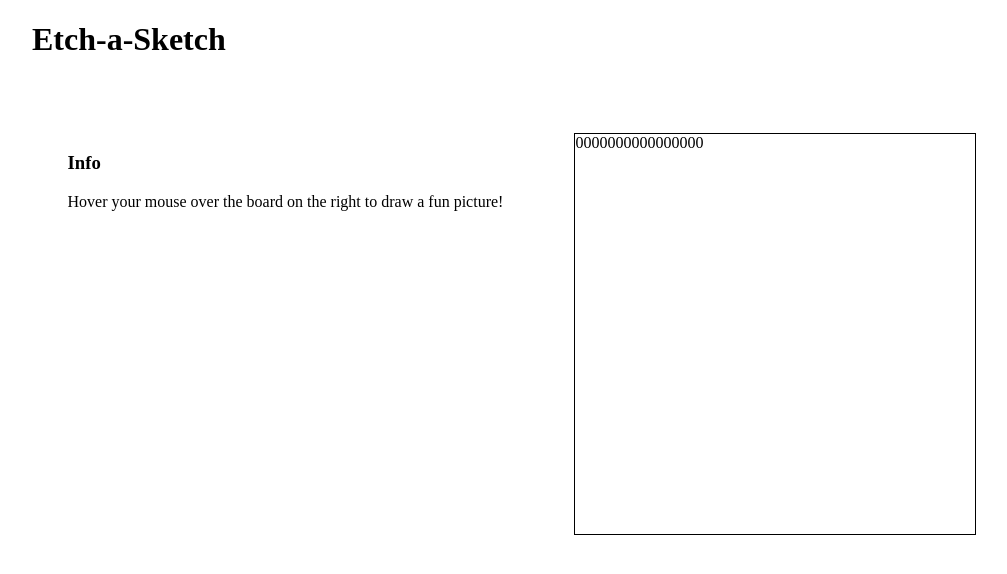
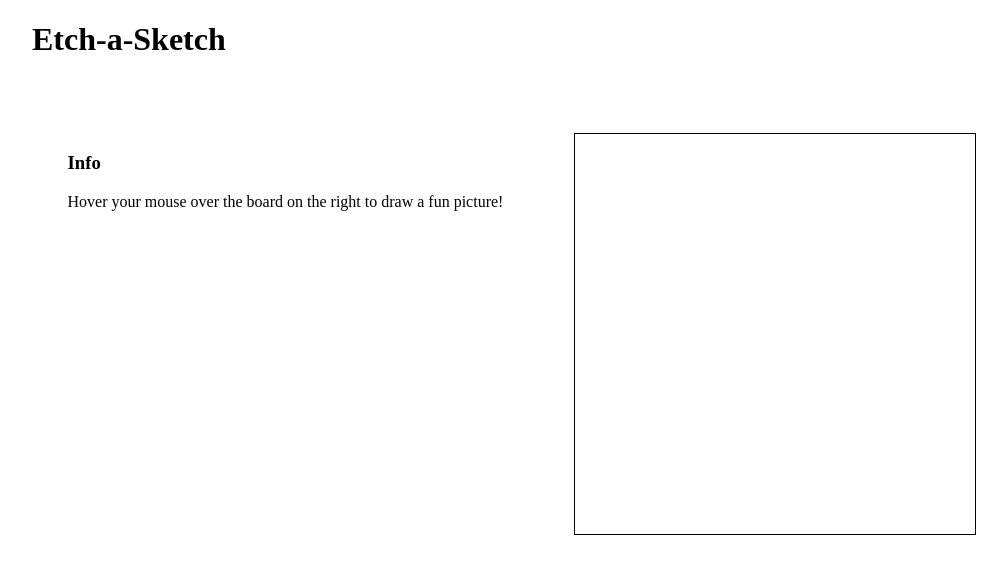
Before and after one commit to tunanocrust17/Etch-a-Sketch, a plain HTML site: page index.html in a window 1280 px wide. Shown: the whole page, without its empty margins (118-1125 px from the left). Drawn offline with Linux system fonts and the light colour scheme.

Commit message:
removed the placeholder divs that were used to test how the app drawing function and sizing styles were working

```diff
--- a/index.html
+++ b/index.html
@@ -15,24 +15,7 @@
                 <p>Hover your mouse over the board on the right to draw a fun picture!</p>
             </div>
             <div class="game">
-                <div class="container">
-                    <div class="box">0</div>
-                    <div class="box">0</div>
-                    <div class="box">0</div>
-                    <div class="box">0</div>
-                    <div class="box">0</div>
-                    <div class="box">0</div>
-                    <div class="box">0</div>
-                    <div class="box">0</div>
-                    <div class="box">0</div>
-                    <div class="box">0</div>
-                    <div class="box">0</div>
-                    <div class="box">0</div>
-                    <div class="box">0</div>
-                    <div class="box">0</div>
-                    <div class="box">0</div>
-                    <div class="box">0</div>
-                </div>
+                <div class="container"></div>
             </div>
         </div>
         <script src="app.js"></script>
```
